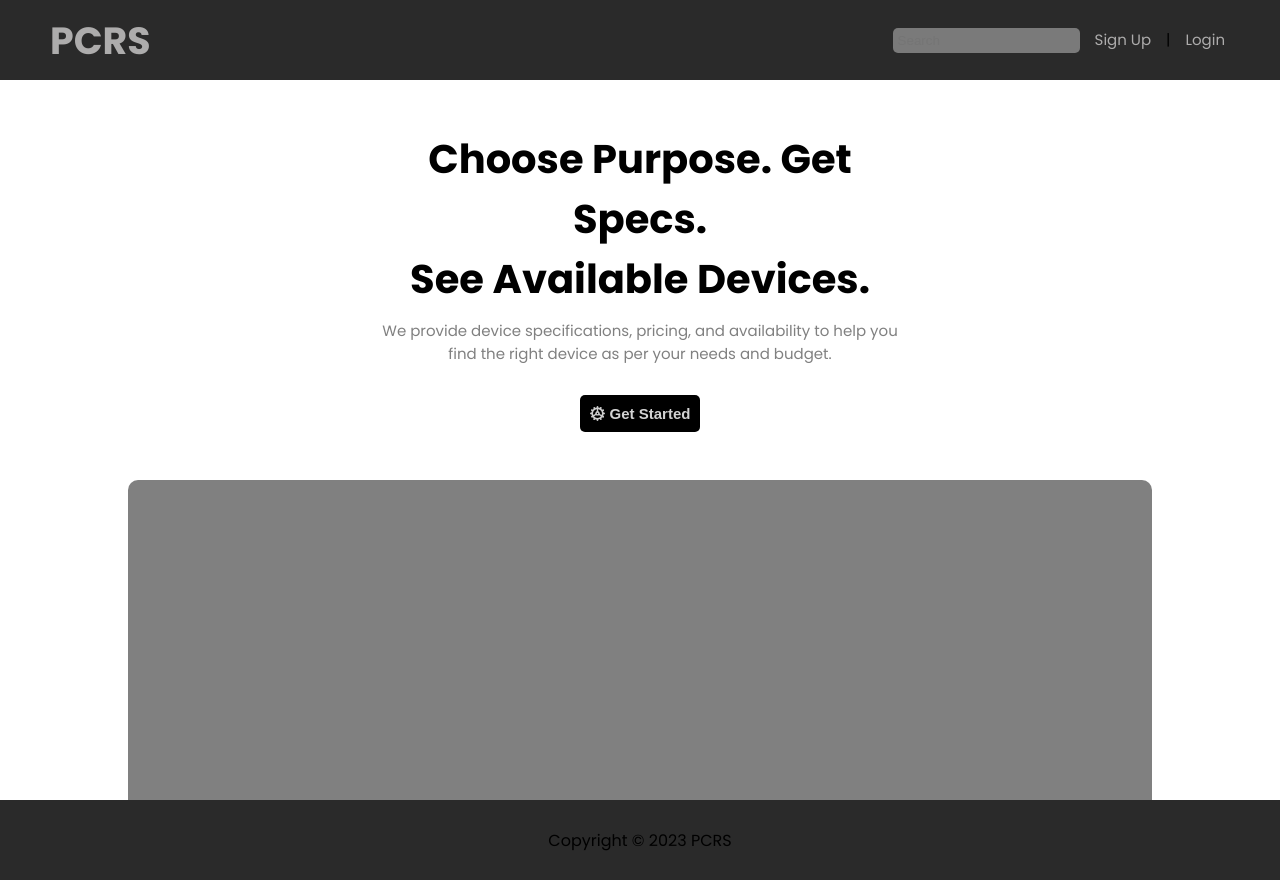
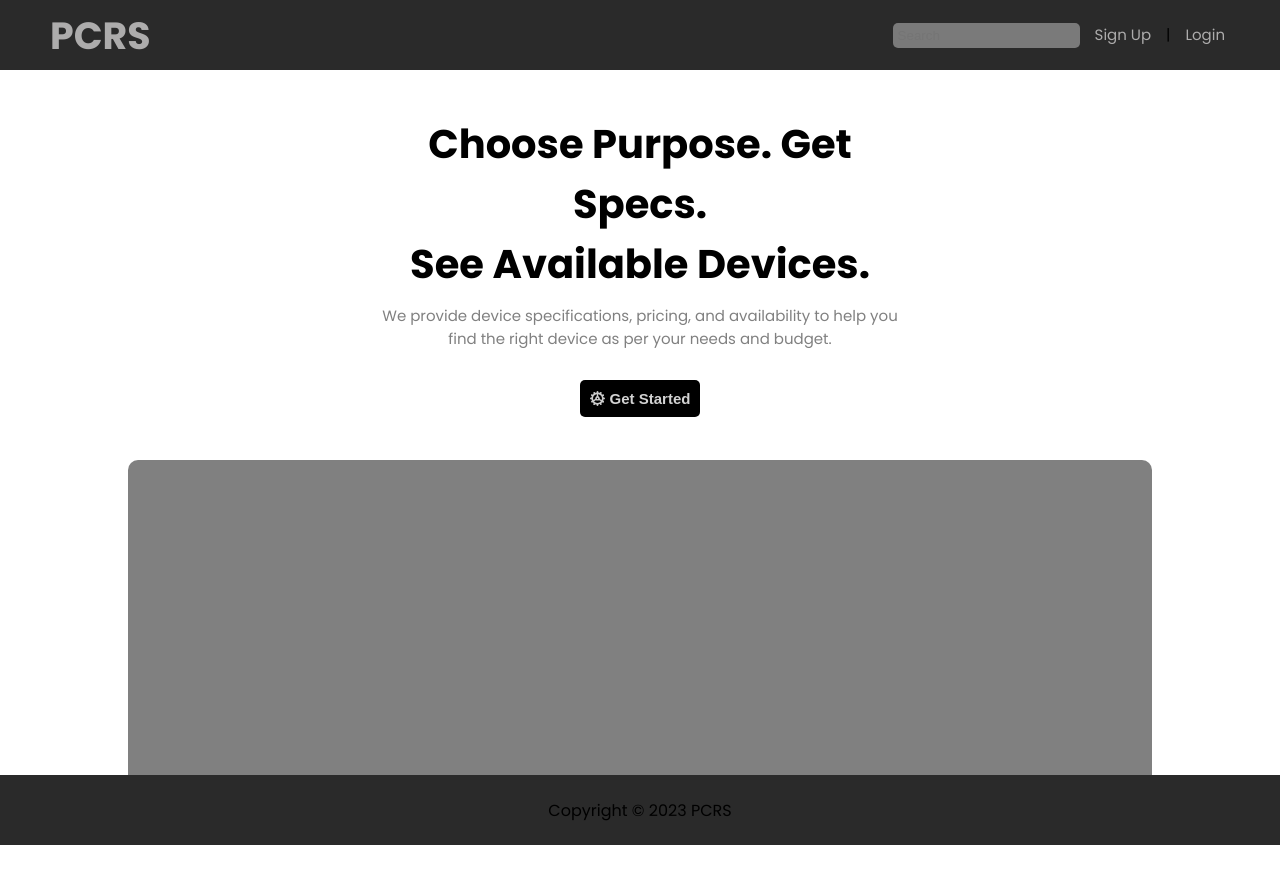
Before and after one commit to pcrs-co/backend, a React (Vite) app in the folder frontend/: page / in a window 1280 px wide. After the commit the page ends 845 px from the top, so only its background shows below. Built offline with nearby package versions, Linux system fonts and the light colour scheme.

Commit message:
chore(homepage): update homepage styles

```diff
--- a/frontend/src/styles/layout/Footer.module.css
+++ b/frontend/src/styles/layout/Footer.module.css
@@ -3,6 +3,6 @@
     justify-content: center;
     align-items: center;
     padding: 10px 50px;
-    height: 10vh;
+    height: 70px;
     background-color: rgb(42, 42, 42);
 }
--- a/frontend/src/styles/layout/NavigationBar.module.css
+++ b/frontend/src/styles/layout/NavigationBar.module.css
@@ -8,7 +8,7 @@ a {
     justify-content: space-between;
     align-items: center;
     padding: 10px 50px;
-    height: 10vh;
+    height: 70px;
     background-color: rgb(42, 42, 42);
 }
 
--- a/frontend/src/styles/pages/HomePage.module.css
+++ b/frontend/src/styles/pages/HomePage.module.css
@@ -7,7 +7,7 @@
 }
 
 .introHero {
-    height: 50vh;
+    height: 390px;
     max-width: 50vw;
     display: flex;
     flex-direction: column;
@@ -56,7 +56,7 @@
     border-radius: 10px 10px 0px 0px;
     background-color: grey;
     color: aliceblue;
-    height: 40vh;
+    height: 315px;
     width: 80vw;
 
     /* content placement */
```
